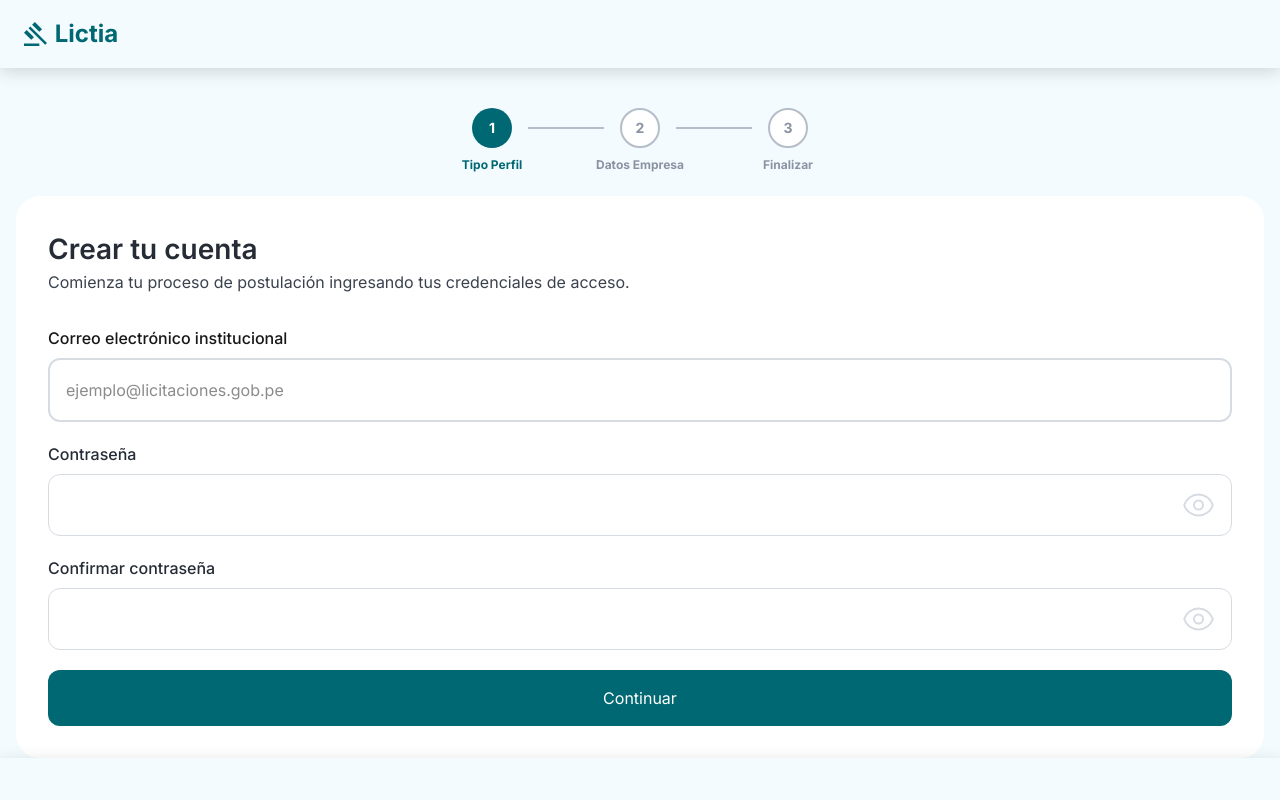
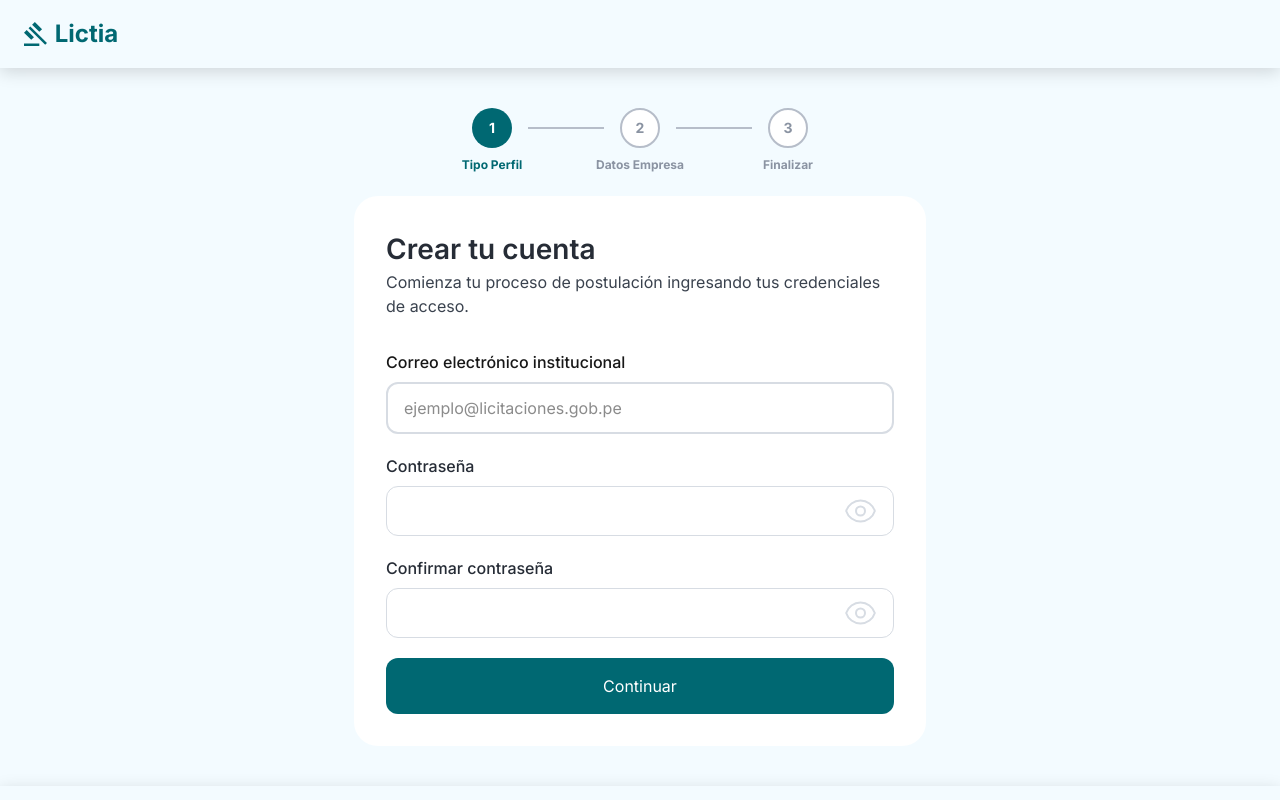
Before and after one commit to No-Country-simulation/S06-26-NC-Equipo-06, a Next.js app in the folder client/: page /auth/company/register in a window 1280 px wide. Shown: the top 800 px of the page. Built offline with nearby package versions, Linux system fonts and the light colour scheme; no server answers.

Commit message:
feat: implement company registration workflow with RUC validation, global CSS styling, and authentication components

```diff
--- a/client/src/app/auth/company/register/components/step-one.tsx
+++ b/client/src/app/auth/company/register/components/step-one.tsx
@@ -20,7 +20,7 @@ const StepOne = ({ onNext }: StepOneProps) => {
     });
 
     return (
-        <form onSubmit={formik.handleSubmit} className="p-8 mx-4 rounded-3xl bg-background">
+        <form onSubmit={formik.handleSubmit} className="p-8 mx-4 rounded-3xl bg-background max-w-143 md:mx-auto mb-10">
             <h1 className="text-2 text-[28px] font-semibold">Crear tu cuenta</h1>
             <p className="text-text-1 mb-8">Comienza tu proceso de postulación ingresando tus credenciales de acceso.</p>
             <div className="mb-5">
@@ -29,7 +29,7 @@ const StepOne = ({ onNext }: StepOneProps) => {
                     type="email"
                     id="email"
                     name="email"
-                    className="w-full"
+                    className="custom-input"
                     placeholder="ejemplo@licitaciones.gob.pe"
                     onChange={formik.handleChange}
                     onBlur={formik.handleBlur}
--- a/client/src/app/auth/company/register/components/step-three.tsx
+++ b/client/src/app/auth/company/register/components/step-three.tsx
@@ -6,7 +6,7 @@ interface StepThreeProps {
 
 const StepThree = ({ email }: StepThreeProps) => {
     return (
-        <div className="bg-background border border-background-2 rounded-3xl mx-4 p-8 mb-10">
+        <div className="bg-background border border-background-2 rounded-3xl mx-4 p-8 mb-10 max-w-143 md:mx-auto">
             <h1 className="mb-1">Verifica tu cuenta</h1>
             <p className="mb-12">
                 Hemos enviado un mail de verificación a su correo electrónico institucional {email}.
--- a/client/src/app/auth/company/register/components/step-two.tsx
+++ b/client/src/app/auth/company/register/components/step-two.tsx
@@ -60,7 +60,7 @@ const StepTwo = ({ onNext }: StepTwoProps) => {
     };
 
     return (
-        <form onSubmit={formik.handleSubmit} className="bg-background border border-background-2 rounded-3xl mx-4 p-8 mb-10">
+        <form onSubmit={formik.handleSubmit} className="bg-background border border-background-2 rounded-3xl mx-4 p-8 mb-10 max-w-143 md:mx-auto">
             <h1>Información Legal</h1>
             <p>
                 Los datos se van a autocompletar de
@@ -76,6 +76,7 @@ const StepTwo = ({ onNext }: StepTwoProps) => {
                     onBlur={formik.handleBlur}
                     value={formik.values.ruc}
                     disabled={isVerifying}
+                    className="custom-input"
                 />
                 {isVerifying && (
                     <p className="text-info text-[13px] mt-1">Consultando SUNAT...</p>
@@ -95,6 +96,7 @@ const StepTwo = ({ onNext }: StepTwoProps) => {
                     onChange={formik.handleChange}
                     onBlur={formik.handleBlur}
                     value={formik.values.companyName}
+                    className="custom-input bg-background-2 text-label-text"
                 />
                 {formik.touched.companyName && formik.errors.companyName ? (
                     <p className="text-error text-sm mt-1">{formik.errors.companyName}</p>
@@ -110,6 +112,7 @@ const StepTwo = ({ onNext }: StepTwoProps) => {
                     onChange={formik.handleChange}
                     onBlur={formik.handleBlur}
                     value={formik.values.fiscalAddress}
+                    className="custom-input bg-background-2 text-label-text"
                 />
                 {formik.touched.fiscalAddress && formik.errors.fiscalAddress ? (
                     <p className="text-error text-sm mt-1">{formik.errors.fiscalAddress}</p>
--- a/client/src/app/globals.css
+++ b/client/src/app/globals.css
@@ -20,8 +20,8 @@
     font-family: var(--font-sans);
   }
 
-  input {
-    @apply w-full py-4.5 px-4 rounded-xl border-2 border-grey-2 bg-background;
+  .custom-input {
+    @apply w-full py-3 px-4 rounded-xl border-2 border-grey-2 bg-background;
   }
 
   /* Ocultar el botón de revelar contraseña por defecto de los navegadores */
--- a/client/src/components/header-auth.tsx
+++ b/client/src/components/header-auth.tsx
@@ -1,8 +1,10 @@
 const HeaderAuth = () => {
     return (
-        <header className="relative z-10 flex gap-2 items-center w-full px-6 py-4.5 bg-background-2 shadow-custom">
-            <img className="h-6 w-auto" src="/logo.svg" alt="Logo Lictia" />
-            <p className="text-2xl font-bold text-primary">Lictia</p>
+        <header className="relative z-10 bg-background-2 shadow-custom">
+            <div className="flex gap-2 items-center w-full px-6 py-4.5 max-w-7xl mx-auto">
+                <img className="h-6 w-auto" src="/logo.svg" alt="Logo Lictia" />
+                <p className="text-2xl font-bold text-primary">Lictia</p>
+            </div>
         </header>
     );
 };
--- a/client/src/components/input-password.tsx
+++ b/client/src/components/input-password.tsx
@@ -26,9 +26,8 @@ const InputPassword: React.FC<InputPasswordProps> = ({
                 </label>
             )}
             <div
-                className={`flex items-center gap-3 w-full rounded-xl py-4.5 px-4 border bg-background transition-colors ${
-                    touched && error ? "border-error" : "border-grey-2"
-                }`}
+                className={`flex items-center gap-3 w-full rounded-xl py-3 px-4 border bg-background transition-colors ${touched && error ? "border-error" : "border-grey-2"
+                    }`}
             >
                 {icon && (
                     <img src={icon} alt="Input icon" className="h-6 w-auto shrink-0" />
```
